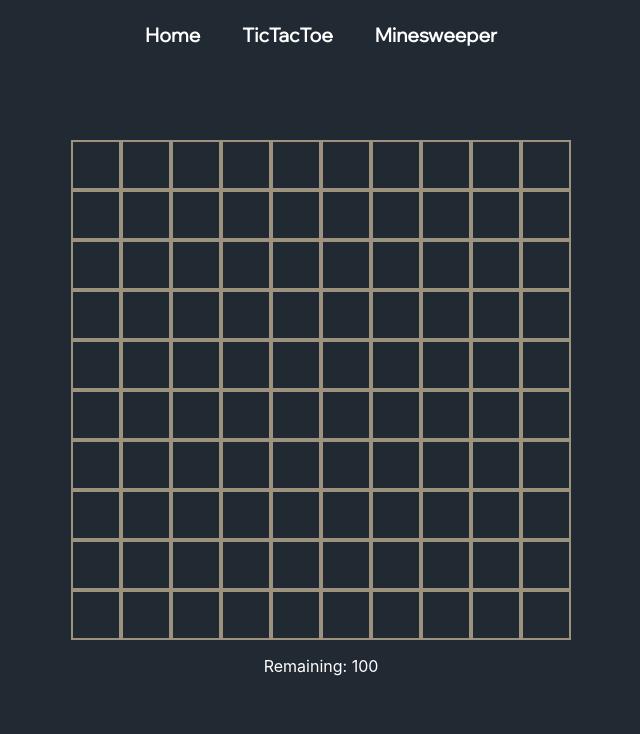
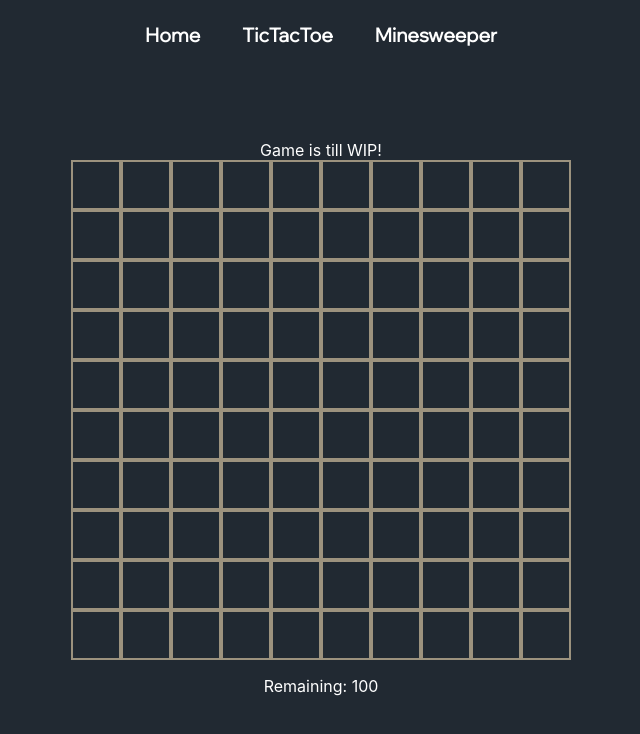
Before and after one commit to Magthylius/magthylius.github.io, a React (Create React App) app: page /minesweeper in a window 1280 px wide. Shown: the top 734 px of the page, without its empty margins (319-959 px from the left). Built offline with nearby package versions, Linux system fonts and the light colour scheme.

Commit message:
feat: wip label

```diff
--- a/src/Pages/Minesweeper/MinesweeperGame.tsx
+++ b/src/Pages/Minesweeper/MinesweeperGame.tsx
@@ -145,6 +145,7 @@ export default function MinesweeperGame() {
   return (
     <div>
       <div id="spacing"></div>
+      <div>Game is till WIP!</div>
       <Field fieldSize={fieldSize} fieldData={fieldData} onTileClicked={handleOnTileClicked} />
       <p>Remaining: {remainderCount}</p>
       <p>{gameResult}</p>
```
